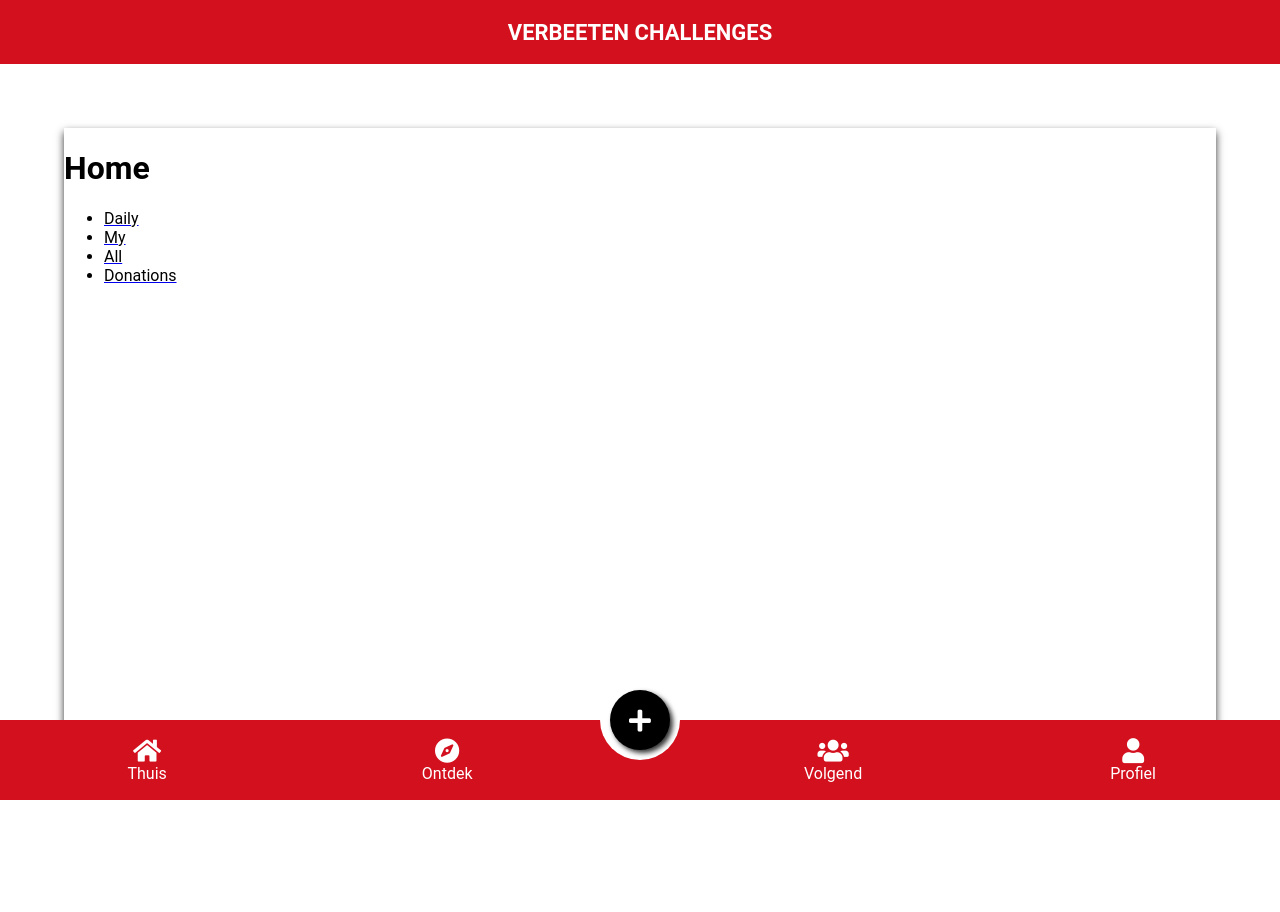
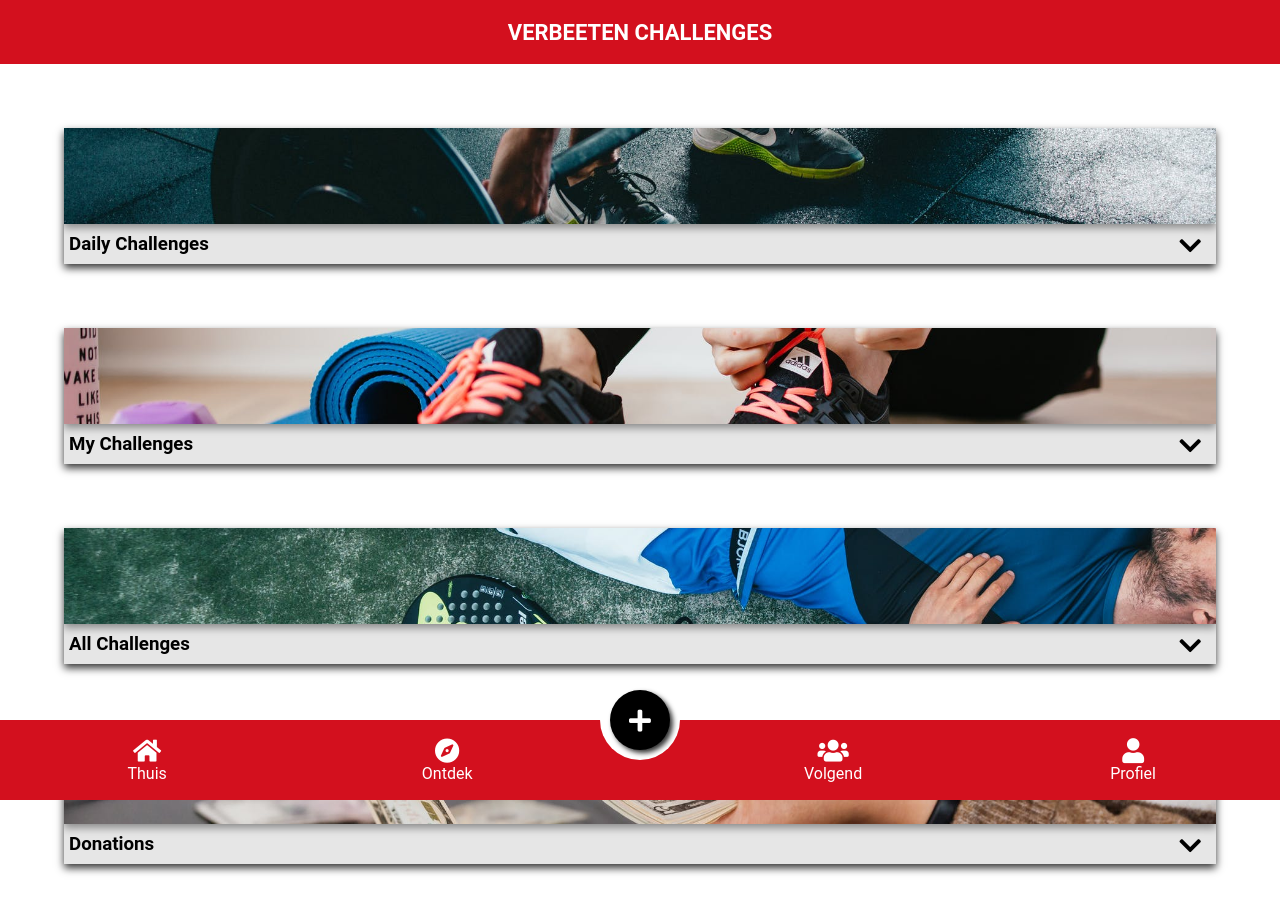
Before and after one commit to UFOcreator/frontend, a React (Create React App) app: page / in a window 1280 px wide. Shown: the top 912 px of the page. Before the commit the page ends 800 px from the top, so only its background shows below. Built offline with nearby package versions, Linux system fonts and the light colour scheme.

Commit message:
Added a Home screen.

```diff
--- a/src/Components/Home/Home.css
+++ b/src/Components/Home/Home.css
@@ -1,17 +1,47 @@
 .home{
+    overflow-y: scroll;
+}
+
+.banner{
     box-shadow: 0px 4px 8px rgba(0,0,0,0.8);
     width: 90%;
     margin: 5% 5%;
-    max-height: 75vh;
+    height: 17vh;
     overflow: scroll;
-    height: 75vh;
     font-family: 'Roboto', sans-serif;
+    text-decoration: none;
+    background-color: rgb(230,230,230);
 }
 
-.temp{
+a{
+    text-decoration: none;
+}
+
+.tempOne{
+    margin: 5px 0 0 5px;
+    width: 50%;
     color: rgb(0,0,0);
 }
 
-.tempOne{
+.imageHome{
+    width: 100%;
+    box-shadow: 0px 4px 8px rgba(0,0,0,0.4);
+    height: 12vh;
+    object-fit: cover;
+}
+
+.lowerBar{
+    display: flex;
+}
+
+.fa-chevron-down{
     color: rgb(0,0,0);
+    width: 50%;
+    text-align: right;
+    padding-top: 5px;
+    height: 100%;
 }
+
+.fa-chevron-down::before{
+    padding-right:15px;
+}
--- a/src/Components/Home/Home.js
+++ b/src/Components/Home/Home.js
@@ -6,21 +6,47 @@ class Home extends Component {
   render() {
     return (
       <div className="home">
-        <h1>Home</h1>
-        <ul className="temp">
+        <div className="banner">
           <Link to='/dailly'>
-            <li className="tempOne">Daily</li>
+          <img src="Images/DaillyBanner.jpeg" alt="DaillyBanner" className="imageHome"></img>
+          <div className="lowerBar">
+            <h3 className="tempOne">Daily Challenges</h3>
+            <i className="fas fa-chevron-down"></i>
+          </div>
           </Link>
+        </div>
+
+        <div className="banner">
           <Link to='/my'>
-            <li className="tempOne">My</li>
+          <img src="Images/MyBanner.jpeg" alt="myBanner" className="imageHome"></img>
+          <div className="lowerBar">
+            <h3 className="tempOne">My Challenges</h3>
+            <i className="fas fa-chevron-down"></i>
+          </div>
           </Link>
+        </div>
+
+        <div className="banner">
           <Link to='/all'>
-            <li className="tempOne">All</li>
+            <img src="Images/AllBanner.png" alt="AllBanner" className="imageHome"></img>
+            <div className="lowerBar">
+              <h3 className="tempOne">All Challenges</h3>
+              <i className="fas fa-chevron-down"></i>
+            </div>
+
           </Link>
+        </div>
+
+        <div className="banner">
           <Link to='/donations'>
-            <li className="tempOne">Donations</li>
+            <img src="Images/DonationBanner.jpeg" alt="DonationBanner" className="imageHome"></img>
+            <div className="lowerBar">
+              <h3 className="tempOne">Donations</h3>
+              <i className="fas fa-chevron-down"></i>
+            </div>
           </Link>
-        </ul>
+        </div>
+
       </div>
     );
   }
```
Also changed, not shown: 1 other file (tests, documents, lock files or other folders).
